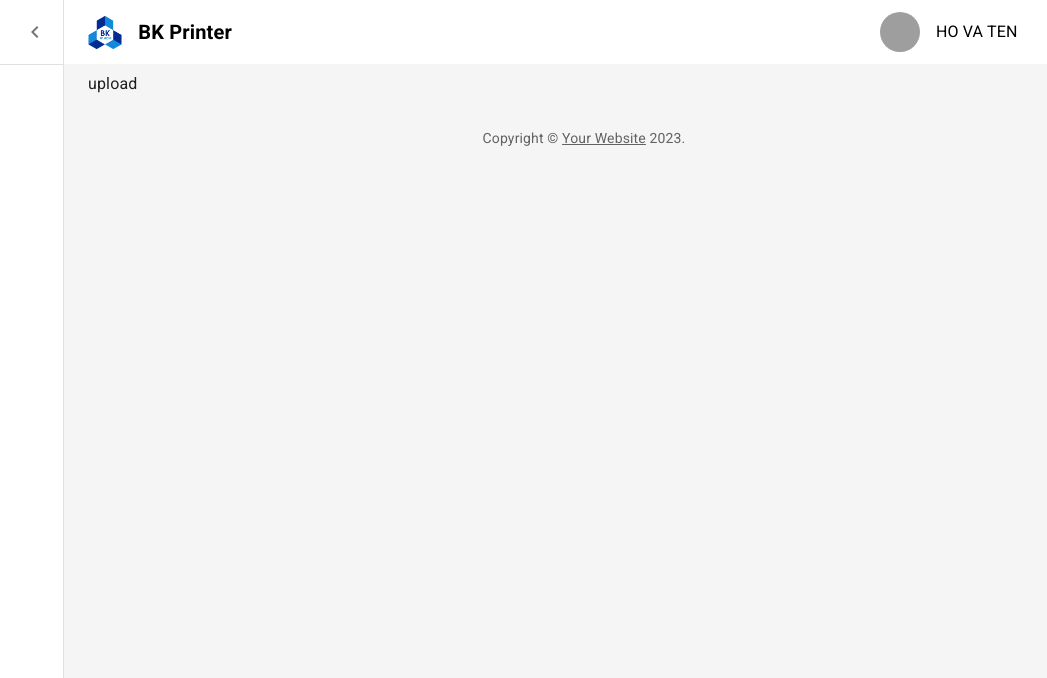
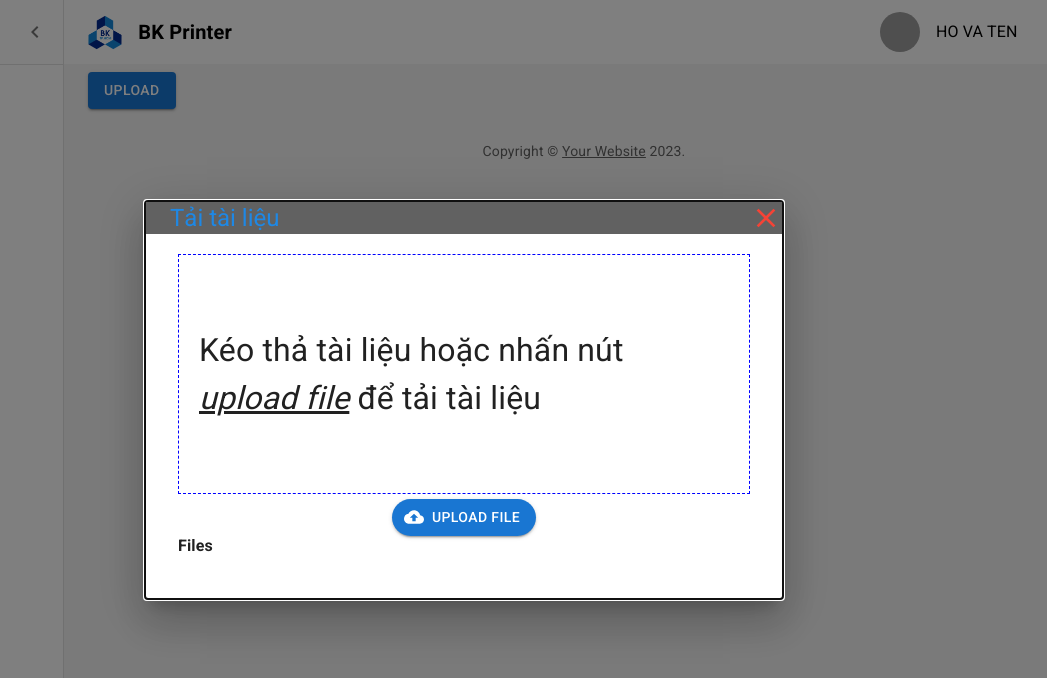
Before and after one commit to toannguyen3107/bkprinter, a React (Vite) app in the folder frontend/: page /app/print in a window 1280 px wide. Shown: the top 678 px of the page, without its empty margins (176-1223 px from the left). Built offline with nearby package versions, Linux system fonts and the light colour scheme; grey boxes are pictures that could not be loaded.

Commit message:
update DragDrop Upload - toan

```diff
--- a/frontend/package.json
+++ b/frontend/package.json
@@ -17,6 +17,7 @@
     "@mui/styled-engine-sc": "^6.0.0-alpha.1",
     "react": "^18.2.0",
     "react-dom": "^18.2.0",
+    "react-dropzone": "^14.2.3",
     "styled-components": "^6.1.0"
   },
   "devDependencies": {
--- a/frontend/src/pages/Dashboard/Dashboard.jsx
+++ b/frontend/src/pages/Dashboard/Dashboard.jsx
@@ -185,9 +185,9 @@ export default function Dashboard() {
           }}
         >
           <Toolbar />
-          <Container maxWidth="lg" sx={{ mt: 1, mb: 4 }}>
+          <Container maxWidth="lg" sx={{ mt: 1, mb: 4,}}>
             <Outlet />
-            <Copyright sx={{ pt: 4 }} />
+            <Copyright sx={{ pt: 4}} />
           </Container>
         </Box>
       </Box>
--- /dev/null
+++ b/frontend/src/pages/Print/DragDrop.jsx
@@ -0,0 +1,130 @@
+import { ClassNames } from '@emotion/react';
+import styled from '@emotion/styled';
+import { Box, Container } from '@mui/material';
+import Typography from '@mui/material/Typography';
+import React, { useCallback, useState } from 'react'
+import { useDropzone } from 'react-dropzone'
+import { createTheme, ThemeProvider } from '@mui/material/styles';
+import Button from '@mui/material/Button';
+import CloudUploadIcon from '@mui/icons-material/CloudUpload';
+import Modal from '@mui/material/Modal';
+import CloseIcon from '@mui/icons-material/Close';
+import { grey, red, blue } from '@mui/material/colors';
+
+const style = {
+    position: 'absolute',
+    top: '50%',
+    left: '50%',
+    transform: 'translate(-50%, -50%)',
+    width: '50vw',
+    height: '50vh',
+    bgcolor: 'background.paper',
+    border: '2px solid #000',
+    boxShadow: 24,
+    p: 4,
+};
+const ModalAct = () => {
+    const [openModal, setOpenModal] = useState(true);
+    const handleOpen = () => setOpenModal(true);
+    const handleClose = () => setOpenModal(false);
+    return (
+        <div>
+            <Button variant='contained' onClick={handleOpen}>Upload</Button>
+            <Modal
+                open={openModal}
+                onClose={handleClose}
+                aria-labelledby="modal-modal-title"
+                aria-describedby="modal-modal-description"
+            >
+                <Box sx={style} component={'div'}>
+                    <Container sx={
+                        {
+                            position: 'absolute',
+                            left: 0,
+                            top: 0,
+                            background: grey[700]
+                        }
+                    }>
+                        <Typography variant='h5' sx={{color: blue[600]}} >Tải tài liệu</Typography>
+                        <CloseIcon
+                            sx={{
+                                position: 'absolute',
+                                right: 0,
+                                top: 0,
+                                color: red[500],
+                                fontSize: '2rem',
+                                cursor: 'pointer', // Add cursor pointer to make it clickable
+                            }}
+                            onClick={handleClose} // Add this onClick handler to close the modal
+                        />
+
+                    </Container>
+                    <DropzoneWithoutClick />
+                </Box>
+            </Modal>
+        </div>
+    );
+}
+
+function DropzoneWithoutClick(props) {
+    const { getRootProps, getInputProps, acceptedFiles, open } = useDropzone({ noClick: true, noKeyboard: true });
+    const files = acceptedFiles.map(file => <li key={file.path}>{file.path} - {file.size}</li>);
+    return (
+        <Box component={'div'}
+            sx={
+                {
+                    display: 'flex',
+                    flexDirection: 'column',
+                    alignItems: 'center',
+                }
+            }>
+            <div {...getRootProps({ className: 'dropzone' })}
+                style={{
+                    display: 'flex',
+                    alignItems: 'center',
+                    justifyContent: 'center',
+                    border: '1px dashed blue',
+                    width: '100%',
+                    height: '30vh',
+                    padding: '20px',
+                    marginBottom: '5px',
+                    marginTop: '20px',
+                }}
+            >
+                <input {...getInputProps()} />
+                {(acceptedFiles.length > 0) ?
+                    (
+                        <p style={{
+                            fontSize: '2rem',
+                        }}>Kéo thả tài liệu hoặc nhấn nút <i><u style={{ color: 'blue', fontSize: '1.8rem' }}>{acceptedFiles[0].path}</u></i> để tải tài liệu</p>
+                    ) :
+                    (<p style={{
+                        fontSize: '2rem',
+                    }}>Kéo thả tài liệu hoặc nhấn nút <i><u>upload file</u></i> để tải tài liệu</p>)
+                }
+
+
+            </div>
+            <Button component="label" variant="contained" startIcon={<CloudUploadIcon />}
+                sx={{ borderRadius: '20px' }} onClick={open}
+            >
+                Upload file
+            </Button>
+            <aside style={{
+                position: 'absolute',
+                left: '0',
+                bottom: '10%',
+                marginLeft: '2rem'
+            }}>
+                <h4>Files</h4>
+                <ul>{files}</ul>
+            </aside>
+        </Box>
+    )
+}
+export default function DrapDrop() {
+
+    return (
+        <ModalAct></ModalAct>
+    );
+}
--- a/frontend/src/pages/Print/Upload.jsx
+++ b/frontend/src/pages/Print/Upload.jsx
@@ -1,6 +1,7 @@
 import React, {useEffect} from 'react'
 import { Box } from '@mui/material'
 import Header from '../../component/Header'
+import MyDropzone from './DragDrop'
 const PageExample = () => {
   useEffect(()=>{
     document.title = 'Print | BKPRINTER'
@@ -9,7 +10,7 @@ const PageExample = () => {
     <h1>Hello world</h1>
   );
   return (
-      <div>upload</div>
+      <MyDropzone />
   )
 }
 
```
Also changed, not shown: 1 other file (tests, documents, lock files or other folders).
